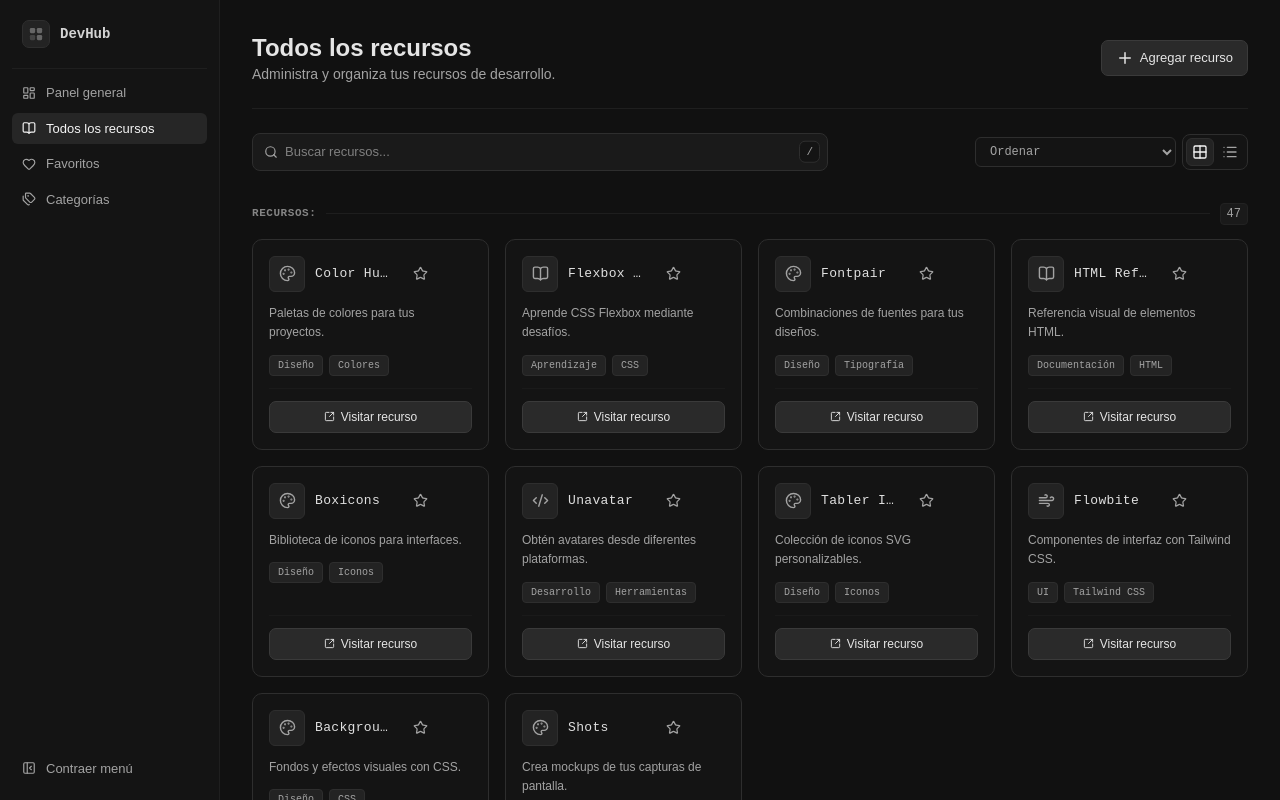
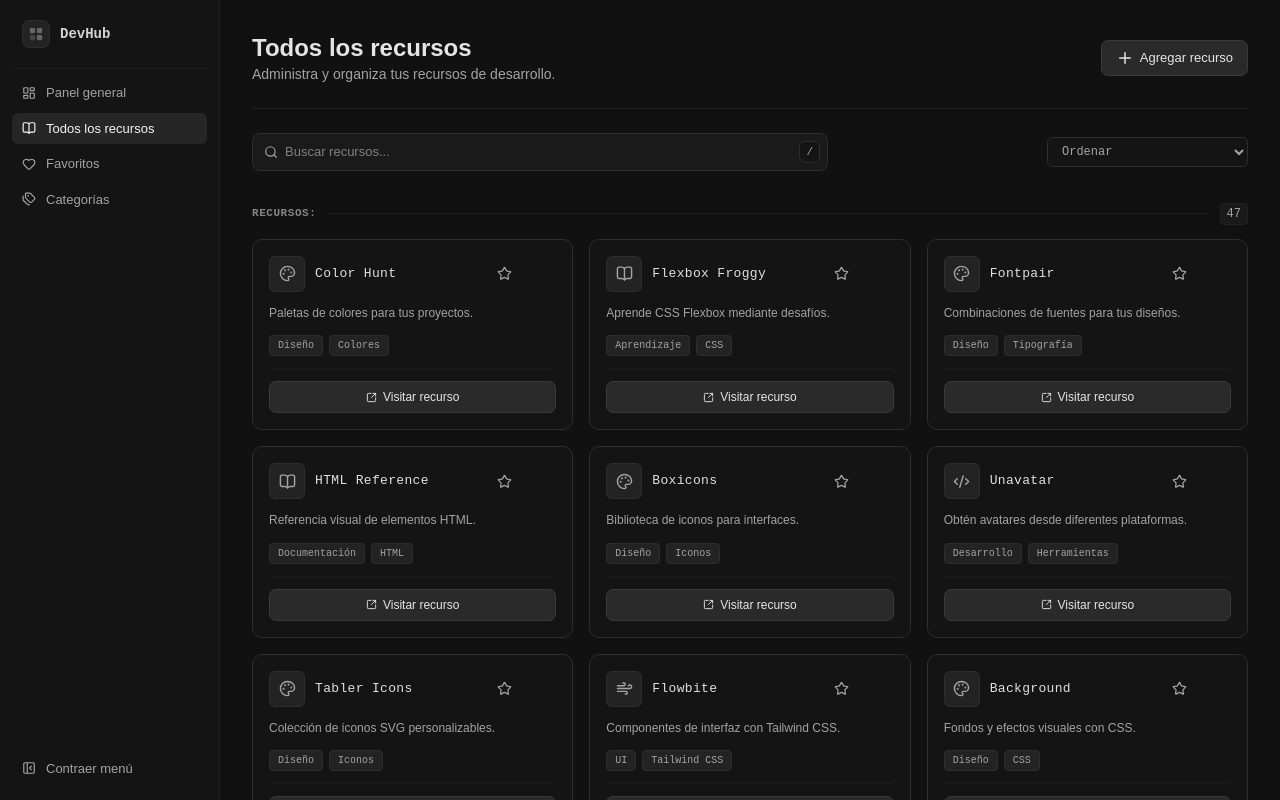
Before and after one commit to juanfeoru/devhub, a React (Vite) app: page /resources in a window 1280 px wide. Built offline with nearby package versions, Linux system fonts and the light colour scheme.

Commit message:
refactor: mover search filters a un custom hook y remover botones de vista

```diff
--- a/src/components/resources/ResourceToolbar.tsx
+++ b/src/components/resources/ResourceToolbar.tsx
@@ -1,14 +1,12 @@
-import { Grid2x2, List, Search, X } from 'lucide-react';
+import { Search, X } from 'lucide-react';
 import { useEffect, useRef } from 'react';
-import type { ResourceSort, ResourceView } from '../../types/resource';
+import type { ResourceSort } from '../../types/resource';
 
 interface ResourceToolbarProps {
   search: string;
   setSearch: (value: string) => void;
   sort: ResourceSort;
   setSort: (value: ResourceSort) => void;
-  view: ResourceView;
-  setView: (value: ResourceView) => void;
   onPageChange: (page: number) => void;
 }
 
@@ -17,8 +15,6 @@ export default function ResourceToolbar({
   setSearch,
   sort,
   setSort,
-  view,
-  setView,
   onPageChange,
 }: ResourceToolbarProps) {
   const searchInputRef = useRef<HTMLInputElement>(null);
@@ -122,42 +118,6 @@ export default function ResourceToolbar({
           <option value='name'>Nombre A-Z</option>
           <option value='recent'>Añadidos recientemente</option>
         </select>
-
-        <div
-          role='group'
-          aria-label='Vista de recursos'
-          className='flex shrink-0 gap-0.5 rounded-lg border border-border-strong bg-surface p-0.75'
-        >
-          <button
-            type='button'
-            onClick={() => setView('grid')}
-            title='Vista de cuadrícula'
-            aria-label='Vista de cuadrícula'
-            aria-pressed={view === 'grid'}
-            className={`grid size-7 place-items-center rounded-md transition-colors ${
-              view === 'grid'
-                ? 'border border-border-strong bg-surface-active text-text-primary'
-                : 'text-text-muted hover:text-text-primary'
-            }`}
-          >
-            <Grid2x2 size={16} aria-hidden='true' />
-          </button>
-
-          <button
-            type='button'
-            onClick={() => setView('list')}
-            title='Vista de lista'
-            aria-label='Vista de lista'
-            aria-pressed={view === 'list'}
-            className={`grid size-7 place-items-center rounded-md transition-colors ${
-              view === 'list'
-                ? 'border border-border-strong bg-surface-active text-text-primary'
-                : 'text-text-muted hover:text-text-primary'
-            }`}
-          >
-            <List size={16} aria-hidden='true' />
-          </button>
-        </div>
       </div>
     </div>
   );
--- /dev/null
+++ b/src/hooks/useSearch.ts
@@ -0,0 +1,9 @@
+import { useState } from 'react';
+import type { ResourceSort } from '../types/resource';
+
+export function useSearch() {
+  const [search, setSearch] = useState('');
+  const [sort, setSort] = useState<ResourceSort>('');
+
+  return { sort, setSort, search, setSearch };
+}
--- a/src/pages/ResourcesPage.tsx
+++ b/src/pages/ResourcesPage.tsx
@@ -1,32 +1,30 @@
+import { useOutletContext } from 'react-router';
+
 import { Plus } from 'lucide-react';
+
 import { PageHeader } from '../components/layout/Header';
-import { useState } from 'react';
 import ResourceToolbar from '../components/resources/ResourceToolbar';
 import ResourceCard from '../components/resources/ResourceCard';
 import EmptyState from '../components/ui/EmptyState';
 import Pagination from '../components/resources/Pagination';
+
 import { useResources } from '../hooks/useResources';
-import { useOutletContext } from 'react-router';
-import type { Resource } from '../types/resource';
 import { useResourceActions } from '../hooks/useResourceActions';
 import { useResourcePagination } from '../hooks/useResourcePagination';
+import { useSearch } from '../hooks/useSearch';
+
+import type { Resource } from '../types/resource';
 
 interface OutletContext {
   onOpen: () => void;
   handleUpdateResource: (resource: Resource) => void;
 }
 
-export type ResourceView = 'grid' | 'list';
-export type ResourceSort = '' | 'name' | 'recent';
-
 export default function ResourcesPage() {
-  const [view, setView] = useState<ResourceView>('grid');
-  const [search, setSearch] = useState('');
-  const [sort, setSort] = useState<ResourceSort>('');
-
   const { resources } = useResources();
   const { onOpen, handleUpdateResource } = useOutletContext<OutletContext>();
   const { handleDeleteResource, handleUpdateFavorite } = useResourceActions();
+  const { search, setSearch, sort, setSort } = useSearch();
 
   const normalizedSearch = search.trim().toLowerCase();
 
@@ -82,8 +80,6 @@ export default function ResourcesPage() {
         setSearch={setSearch}
         sort={sort}
         setSort={setSort}
-        view={view}
-        setView={setView}
         onPageChange={setCurrentPage}
       />
 
@@ -106,13 +102,7 @@ export default function ResourcesPage() {
           onAddResource={onOpen}
         />
       ) : (
-        <div
-          className={`grid gap-4 ${
-            view === 'grid'
-              ? 'grid-cols-1 sm:grid-cols-2 lg:grid-cols-3 xl:grid-cols-4'
-              : 'grid-cols-1'
-          }`}
-        >
+        <div className='grid grid-cols-[repeat(auto-fit,minmax(280px,1fr))] gap-4'>
           {paginatedResources.map((resource) => (
             <ResourceCard
               key={resource.id}
--- a/src/types/resource.ts
+++ b/src/types/resource.ts
@@ -1,6 +1,5 @@
 import type { ResourceIconName } from '../constants/resource-icons';
 
-export type ResourceView = 'grid' | 'list';
 export type ResourceSort = '' | 'name' | 'recent';
 
 export interface Resource {
```
